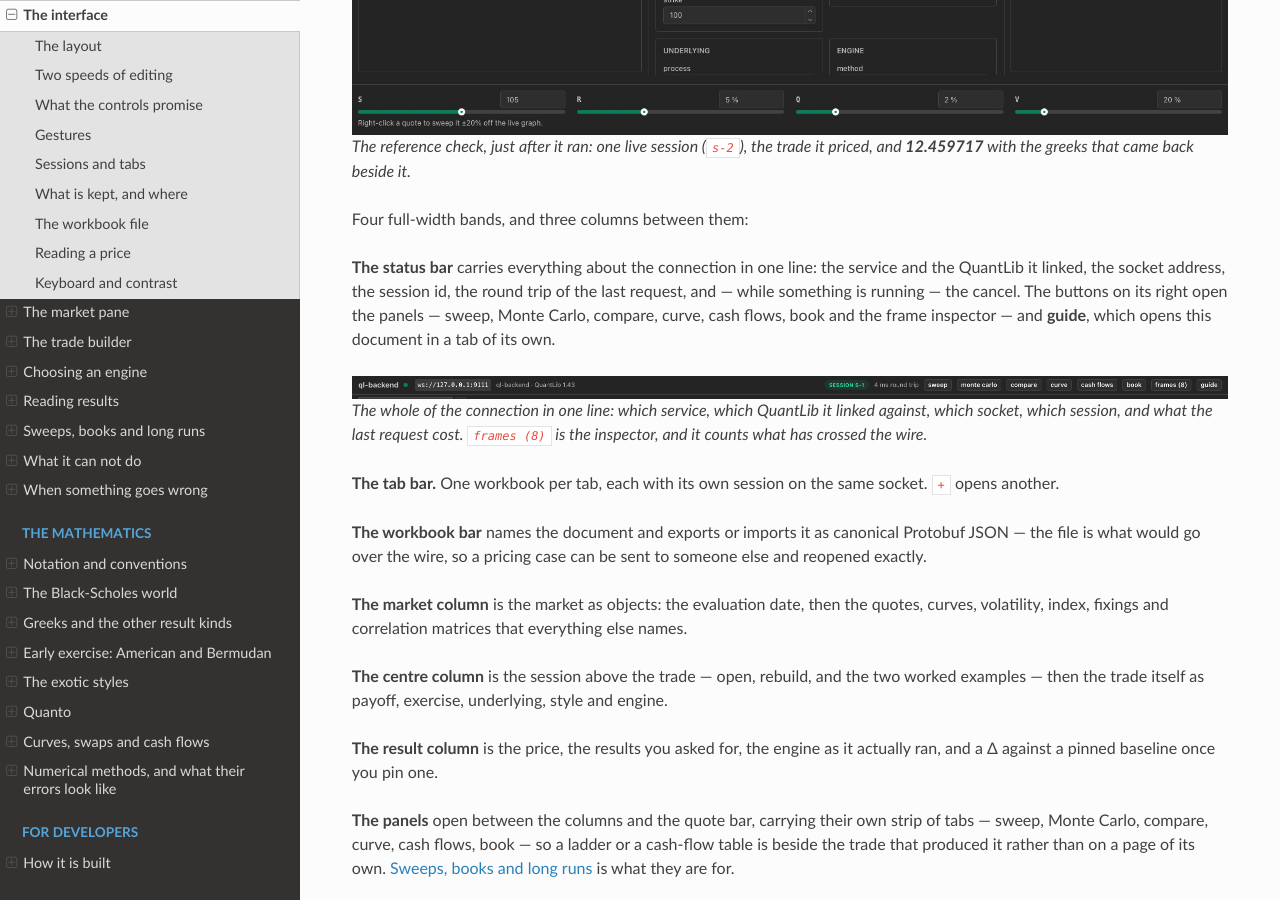
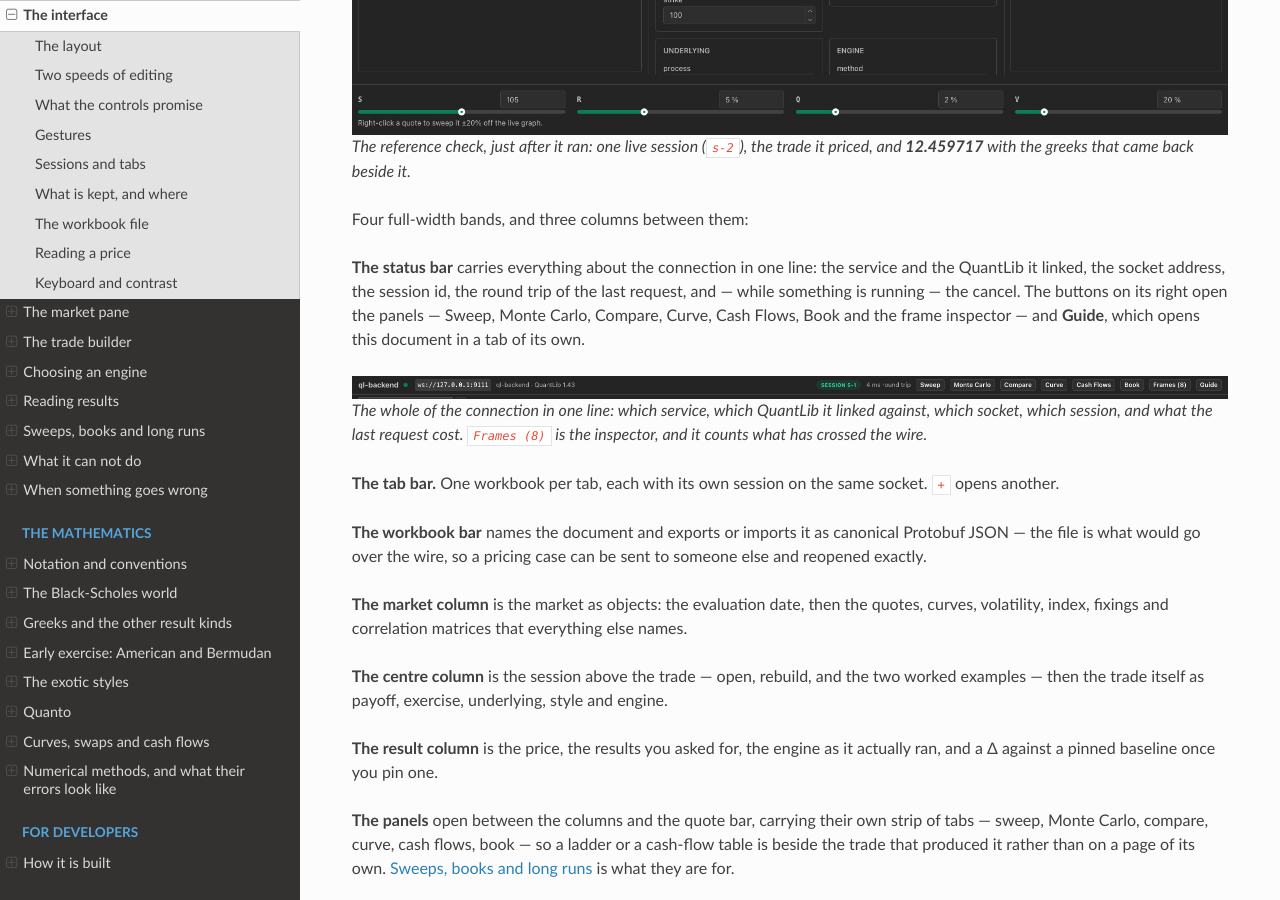
Before and after one commit to markccchiang/ql-frontend, a Sphinx documentation site: the page built from doc/interface.md, in a window 1280 px wide and 900 px high, scrolled down 609 px. Built offline with Sphinx 7.4.7 and the Read the Docs theme 3.1.0, drawn with Linux system fonts in a browser that asks for light colours.

Commit message:
Show the capitalised status bar buttons in the docs and screenshots
The status bar's panel buttons now read Sweep, Monte Carlo, Compare, Curve,
Cash Flows, Book, Frames and Guide, and the docs quoted them in lowercase.
The README, the getting-started and interface pages and the short interface
guide now name them as the interface does, and the zh_TW catalogue moves with
the two translated pages.

Four screenshots showed the status bar, and all four are retaken against a
live backend at their original sizes: the status bar itself, the workbench,
the tab bar with its two named workbooks, and the status bar after a dropped
socket was taken back. Two of those, the tab bar and the resumed session,
still showed the old qlservice label as well, because they were missed when
that label was renamed. The alt text follows what each new capture shows,
including the session ids and round trips that changed with the retakes.

Co-Authored-By: Claude Opus 5 <noreply@anthropic.com>
Claude-Session: https://claude.ai/code/session_01MJtVZSjTSgWshw7miPwQ9g

````diff
--- a/doc/interface.md
+++ b/doc/interface.md
@@ -15,17 +15,17 @@ Four full-width bands, and three columns between them:
 **The status bar** carries everything about the connection in one line: the
 service and the QuantLib it linked, the socket address, the session id, the
 round trip of the last request, and — while something is running — the cancel.
-The buttons on its right open the panels — sweep, Monte Carlo, compare,
-curve, cash flows, book and the frame inspector — and **guide**, which opens
+The buttons on its right open the panels — Sweep, Monte Carlo, Compare,
+Curve, Cash Flows, Book and the frame inspector — and **Guide**, which opens
 this document in a tab of its own.
 
 ```{figure} images/interface-statusbar.png
-:alt: The status bar: the name ql-backend with a green dot, the socket address ws://127.0.0.1:9111, the words ql-backend and QuantLib 1.43, then a session badge reading SESSION S-1, "4 ms round trip", and the panel buttons — sweep, monte carlo, compare, curve, cash flows, book, frames (8) — ending in guide.
+:alt: The status bar: the name ql-backend with a green dot, the socket address ws://127.0.0.1:9111, the words ql-backend and QuantLib 1.43, then a session badge reading SESSION S-1, "4 ms round trip", and the panel buttons — Sweep, Monte Carlo, Compare, Curve, Cash Flows, Book, Frames (8) — ending in Guide.
 :width: 100%
 
 The whole of the connection in one line: which service, which QuantLib it
 linked against, which socket, which session, and what the last request cost.
-`frames (8)` is the inspector, and it counts what has crossed the wire.
+`Frames (8)` is the inspector, and it counts what has crossed the wire.
 ```
 
 **The tab bar.** One workbook per tab, each with its own session on the same
@@ -123,7 +123,7 @@ own session, and a tab you are not looking at keeps its session open — coming
 back costs nothing and its graph is still warm.
 
 ```{figure} images/interface-tabs.png
-:alt: The status bar above the tab bar: a badge reading SESSION S-3 with an 8 ms round trip, and two workbook tabs — "European call, 1Y" and "Same trade, 3M on" — each carrying a green dot, the second selected, followed by a plus button.
+:alt: The status bar above the tab bar: a badge reading SESSION S-4 with a 6 ms round trip, and two workbook tabs — "European call, 1Y" and "Same trade, 3M on" — each carrying a green dot, the second selected, followed by a plus button.
 :width: 100%
 
 Two workbooks on one socket. The dot on a tab is its *session*, not the tab
@@ -144,7 +144,7 @@ says **socket lost — session held** while that is true, and marks the session
 **resumed** when it comes back.
 
 ```{figure} images/session-resumed.png
-:alt: The status bar after a dropped socket: the session badge reads SESSION S-2, with a RESUMED badge beside it.
+:alt: The status bar after a dropped socket: the session badge reads SESSION S-5, with a RESUMED badge beside it.
 :width: 100%
 
 The same session, after the socket was cut and the app took it back. The id is
````
Also changed, not shown: README.md (+5 -5 lines), doc/UI.md (+2 -2 lines), doc/getting-started.md (+1 -1 lines), doc/images/interface-statusbar.png, doc/images/interface-tabs.png, doc/images/session-resumed.png, doc/images/workbench.jpg, 2 other files.
